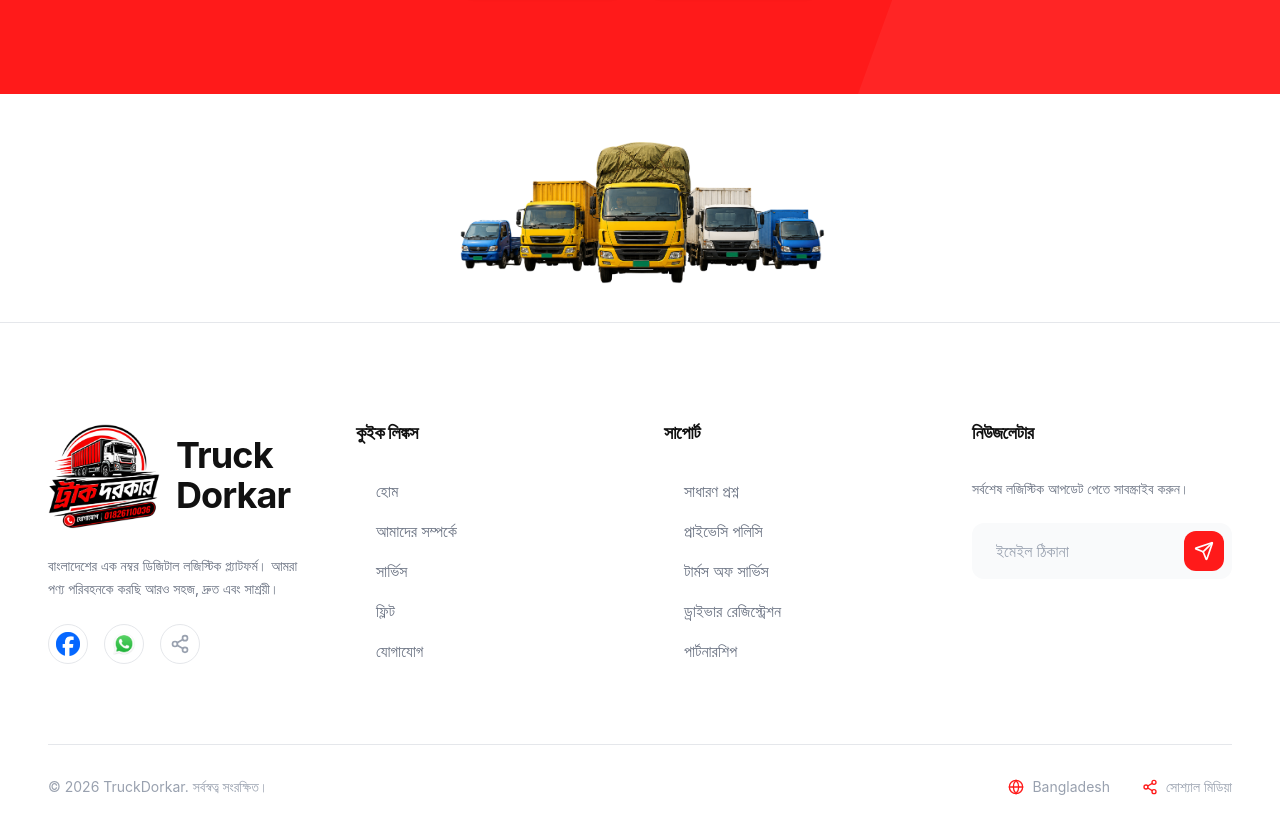
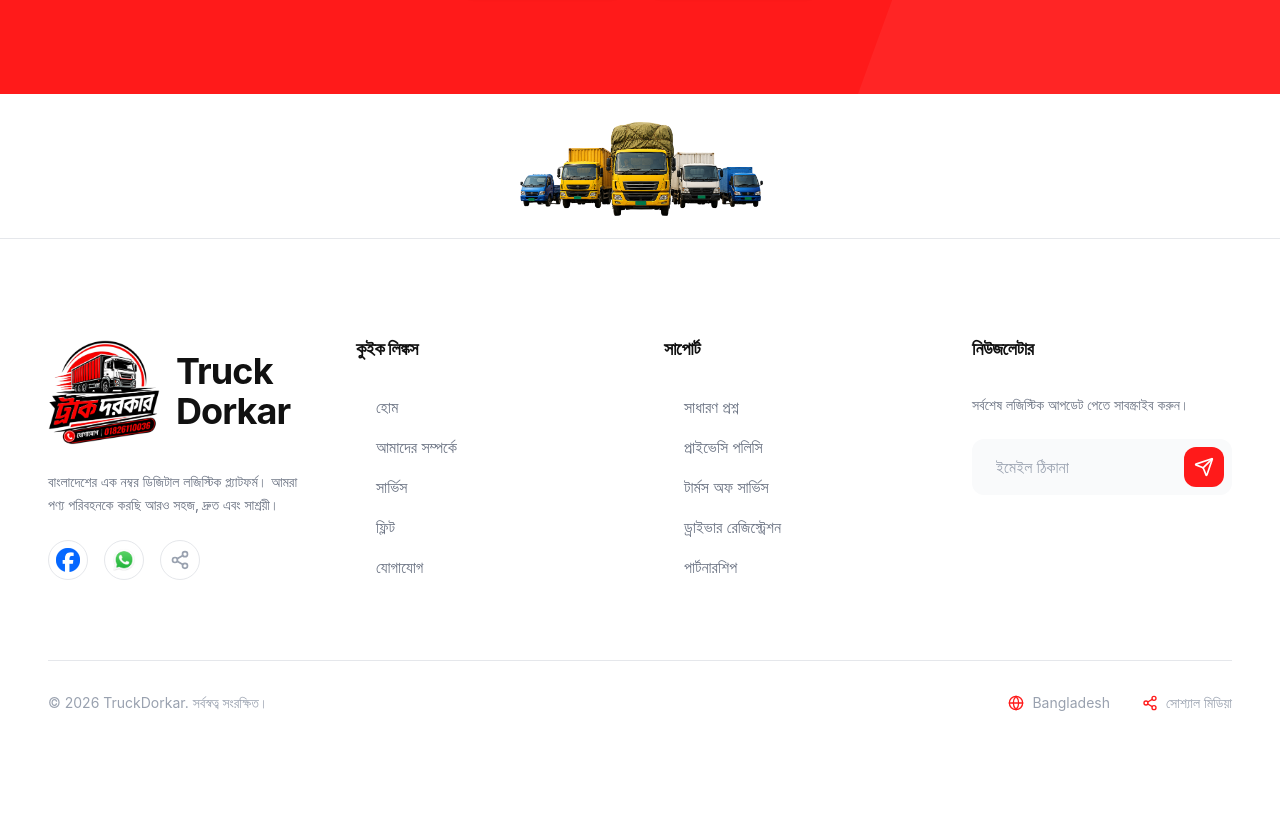
Before and after one commit to ashrafalve404/truckdorkar, a Next.js app: page / in a window 1280 px wide. Shown: the part 7293-8126 px from the top of the page. After the commit the page ends 8054 px from the top, so only its background shows below. Built offline with nearby package versions, Linux system fonts and the light colour scheme.

Commit message:
aboutsectionimag

```diff
--- a/app/about/page.tsx
+++ b/app/about/page.tsx
@@ -96,19 +96,14 @@ export default function AboutPage() {
                                 </div>
                             </motion.div>
 
-                            <motion.div
-                                initial={{ opacity: 0, scale: 0.9 }}
-                                whileInView={{ opacity: 1, x: 0 }}
-                                viewport={{ once: true }}
-                                className="relative h-[300px] sm:h-[350px] md:h-[400px] rounded-2xl md:rounded-3xl overflow-hidden shadow-premium"
-                            >
-                                <Image
-                                    src="/images/image1.png"
-                                    alt="TruckDorkar Team"
-                                    fill
-                                    className="object-cover"
+                            <div className="w-full overflow-hidden">
+                                <img
+                                    src="/images/footerimagebanner.png"
+                                    alt="TruckDorkar"
+                                    className="w-full h-auto object-contain"
+                                    style={{ maxHeight: '300px' }}
                                 />
-                            </motion.div>
+                            </div>
                         </div>
                     </div>
                 </section>
--- a/app/contact/page.tsx
+++ b/app/contact/page.tsx
@@ -106,7 +106,7 @@ export default function ContactPage() {
                                             </div>
                                             <div>
                                                 <div className="text-xs md:text-sm font-bold text-gray-400 uppercase tracking-widest mb-1">{t("Email Us", "ইমেইল করুন")}</div>
-                                                <div className="text-xl md:text-2xl font-black text-black">support@truckdorkar.com</div>
+                                                <div className="text-xl md:text-2xl font-black text-black">truckdorkarlimited@gmail.com</div>
                                             </div>
                                         </div>
 
--- a/components/sections/footer-banner.tsx
+++ b/components/sections/footer-banner.tsx
@@ -6,13 +6,13 @@ import Image from "next/image";
 export function FooterBanner() {
     return (
         <section className="w-full bg-white">
-            <div className="max-w-4xl mx-auto px-4 py-6">
+            <div className="max-w-3xl mx-auto px-4 py-3">
                 <Image
                     src="/images/footerimagebanner.png"
                     alt="TruckDorkar Footer Banner"
-                    width={800}
-                    height={200}
-                    className="w-full h-auto max-h-[180px] object-contain"
+                    width={500}
+                    height={120}
+                    className="w-full h-auto max-h-[120px] object-contain"
                     priority
                 />
             </div>
```
Also changed, not shown: public/images/footerimage.png (deleted).
